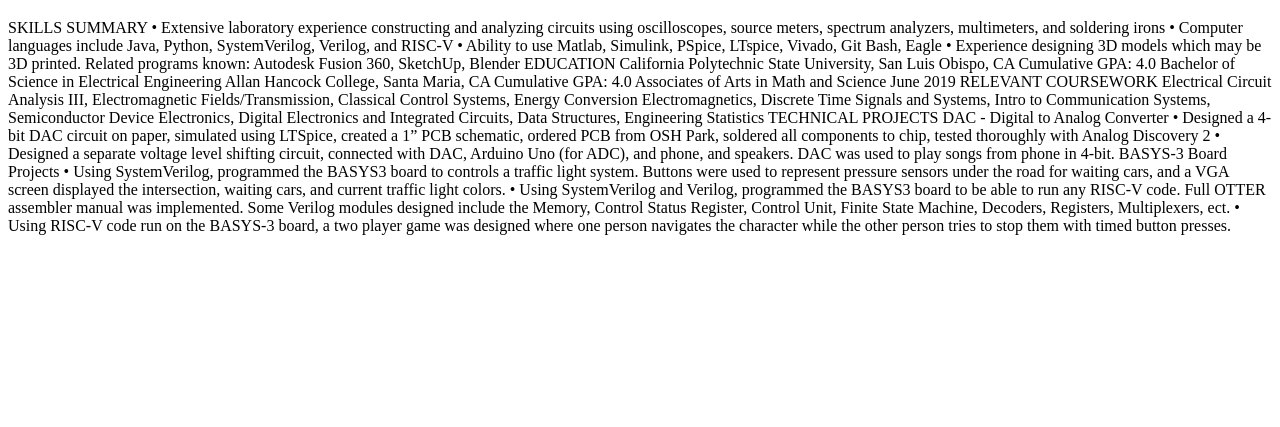
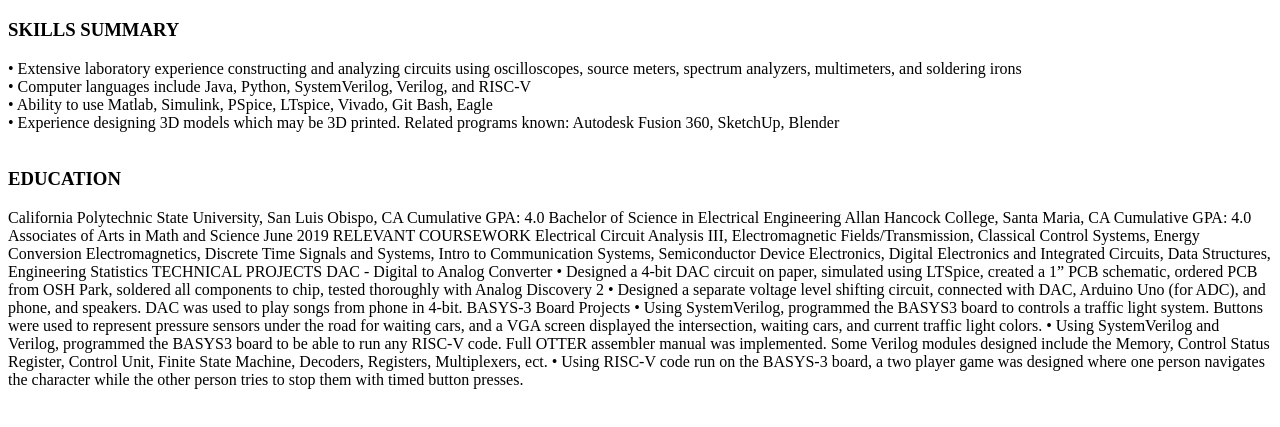
Before and after one commit to ShanPl/ShanPl.github.io, a plain HTML site: page index.html in a window 1280 px wide. Shown: the part 61-488 px from the top of the page. Drawn offline with Linux system fonts and the light colour scheme.

Commit message:
basic formatting test

```diff
--- a/index.html
+++ b/index.html
@@ -5,13 +5,13 @@
     </head>
     <body>
         <h1> Shanna Plouff </h1>
-        SKILLS SUMMARY
-        •	Extensive laboratory experience constructing and analyzing circuits using oscilloscopes, source meters, spectrum analyzers, multimeters, and soldering irons
-        •	Computer languages include Java, Python, SystemVerilog, Verilog, and RISC-V
-        •	Ability to use Matlab, Simulink, PSpice, LTspice, Vivado, Git Bash, Eagle
-        •	Experience designing 3D models which may be 3D printed. Related programs known: Autodesk Fusion 360, SketchUp, Blender
-
-        EDUCATION
+        <h3>SKILLS SUMMARY </h3>
+        •	Extensive laboratory experience constructing and analyzing circuits using oscilloscopes, source meters, spectrum analyzers, multimeters, and soldering irons <br>
+        •	Computer languages include Java, Python, SystemVerilog, Verilog, and RISC-V <br>
+        •	Ability to use Matlab, Simulink, PSpice, LTspice, Vivado, Git Bash, Eagle <br>
+        •	Experience designing 3D models which may be 3D printed. Related programs known: Autodesk Fusion 360, SketchUp, Blender <br>
+        <br>
+        <h3> EDUCATION </h3>
         California Polytechnic State University, San Luis Obispo, CA	Cumulative GPA: 4.0
         Bachelor of Science in Electrical Engineering
 
```
